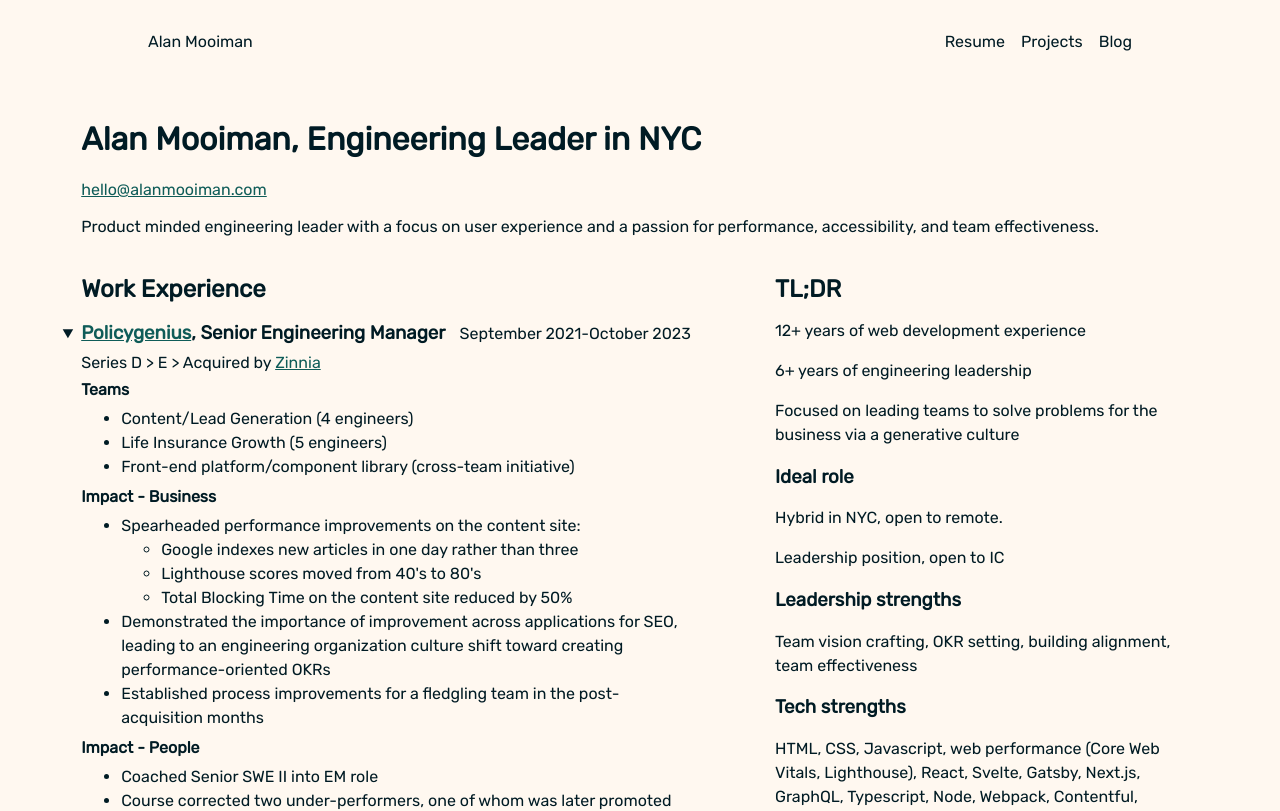
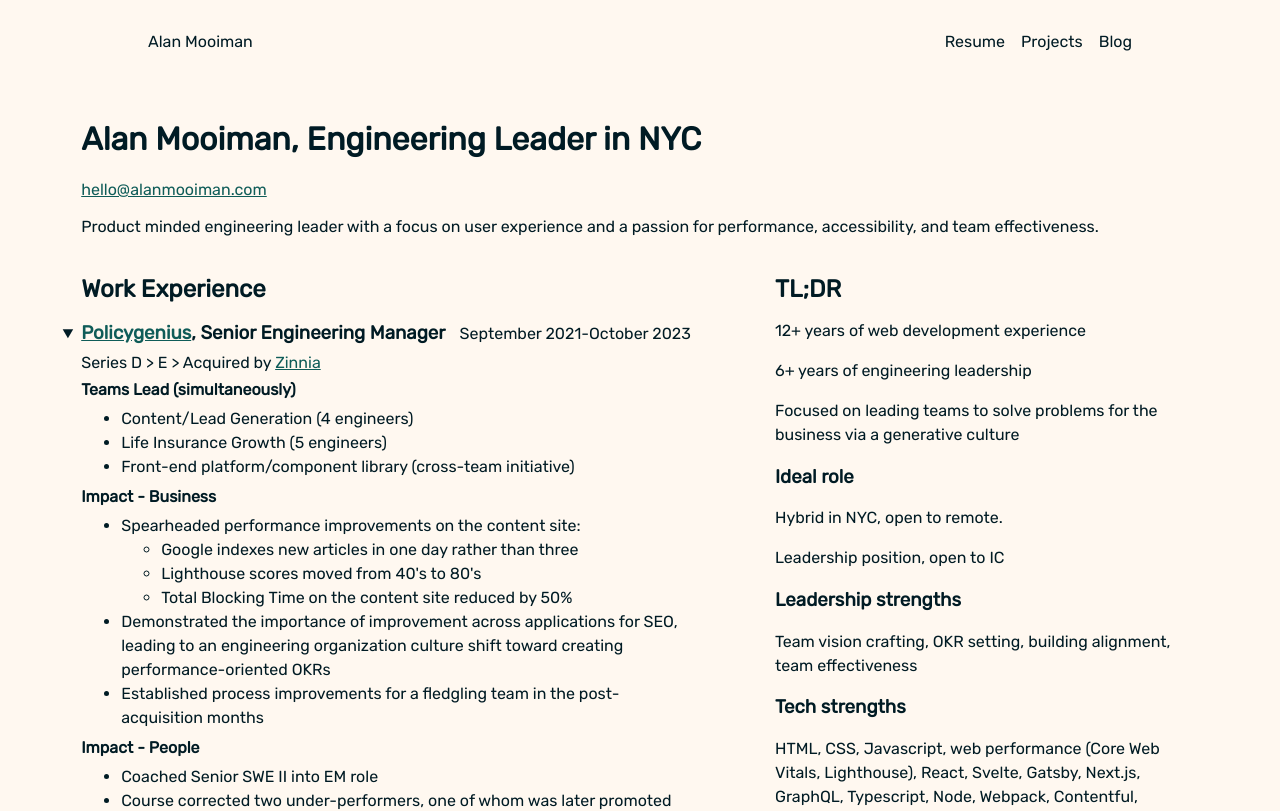
Before and after one commit to alanmoo/alanmoo-svelte, a SvelteKit app: page /resume in a window 1280 px wide. Shown: the top 811 px of the page. Built offline with nearby package versions, Linux system fonts and the light colour scheme.

Commit message:
Clarify teams

```diff
--- a/src/routes/resume/+page.svelte
+++ b/src/routes/resume/+page.svelte
@@ -89,7 +89,7 @@
 					Series D > E > Acquired by <a href="https://zinnia.com">Zinnia</a>
 				</div>
 				<div class="team_size">
-					<h5>Teams</h5>
+					<h5>Teams Lead (simultaneously)</h5>
 					<ul>
 						<li>Content/Lead Generation (4 engineers)</li>
 						<li>Life Insurance Growth (5 engineers)</li>
```
